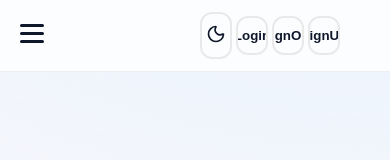
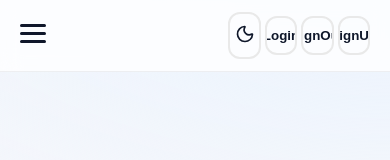
Before and after one commit to daliamirghani/sign4me, a React (Create React App) app in the folder frontend/websiteosc/: page / in a window 390 px wide. Shown: the top 160 px of the page. Built offline with nearby package versions, Linux system fonts and the light colour scheme.

Commit message:
final finnalll

```diff
--- a/frontend/websiteosc/src/SignLanguageSite.css
+++ b/frontend/websiteosc/src/SignLanguageSite.css
@@ -508,7 +508,6 @@ body{
     flex-direction: row;
     gap: 4px;
     width: 100%;
-    margin-right: 30px;
 
   }
   .topnav .actions button
```
